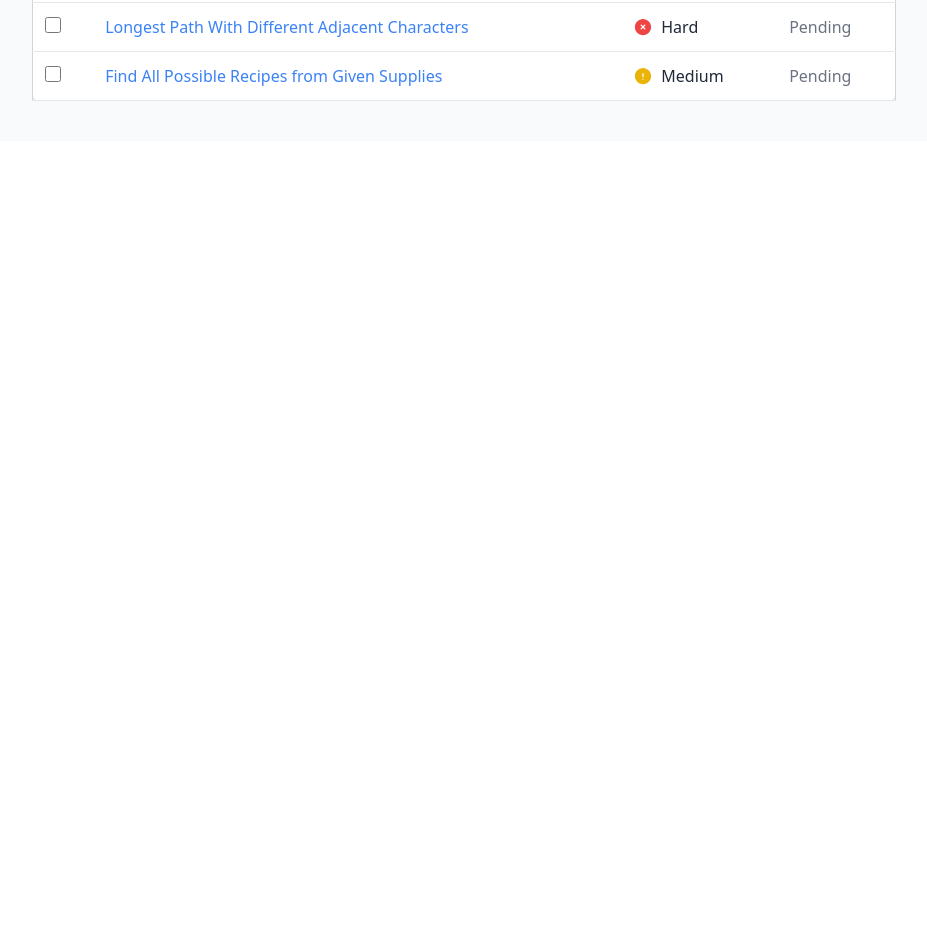
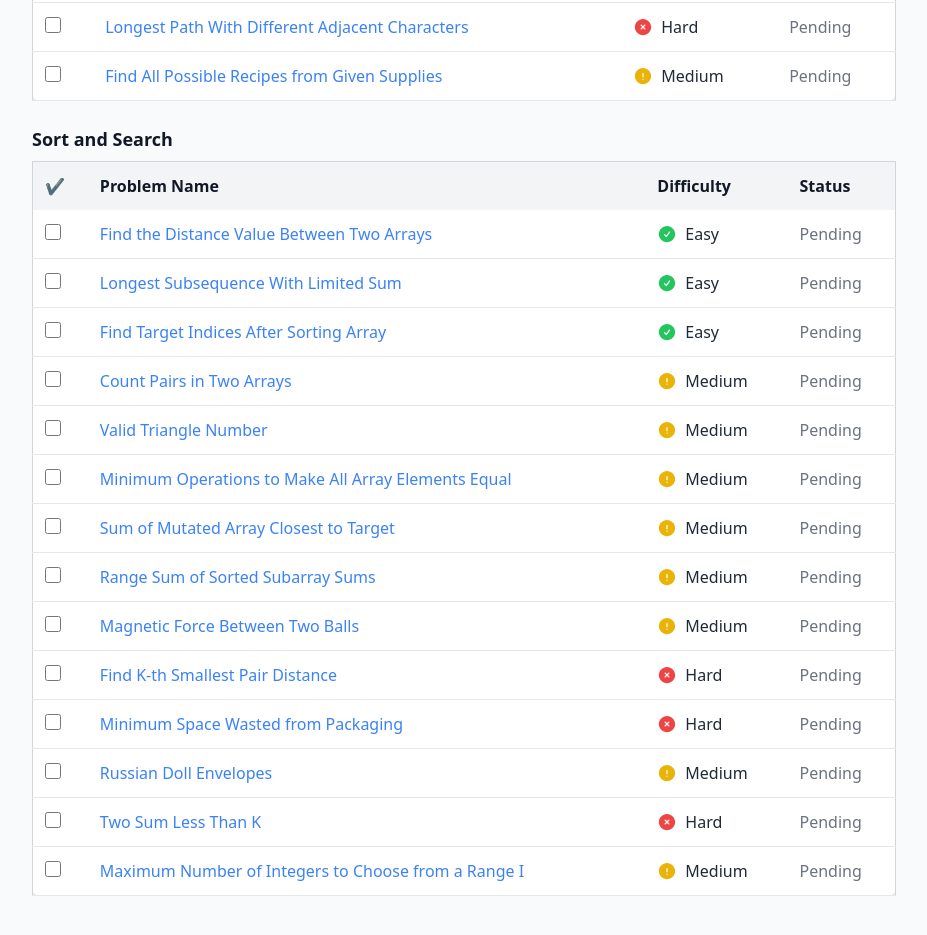
Before and after one commit to hey-shashikant/Programming-Patterns, a React (Create React App) app: page / in a window 1280 px wide. Shown: the part 8420-9355 px from the top of the page, without its empty margins (176-1103 px from the left). Before the commit the page ends 8561 px from the top, so only its background shows below. Built offline with nearby package versions, Linux system fonts and the light colour scheme.

Commit message:
Sort and Search

```diff
--- a/src/data/PatternData.js
+++ b/src/data/PatternData.js
@@ -226,6 +226,26 @@ const PatternData = [
     { id: "p137", name: "Longest Path With Different Adjacent Characters", link: "https://leetcode.com/problems/longest-path-with-different-adjacent-characters/description/", difficulty: "Hard", done: false },
     { id: "p138", name: "Find All Possible Recipes from Given Supplies", link: "https://leetcode.com/problems/find-all-possible-recipes-from-given-supplies/description/", difficulty: "Medium", done: false }
   ]
+},
+{
+  id: 16,
+  name: "Sort and Search",
+  problems: [
+    { id: "p139", name: "Find the Distance Value Between Two Arrays", link: "https://leetcode.com/problems/find-the-distance-value-between-two-arrays/", difficulty: "Easy", done: false },
+    { id: "p140", name: "Longest Subsequence With Limited Sum", link: "https://leetcode.com/problems/longest-subsequence-with-limited-sum/", difficulty: "Easy", done: false },
+    { id: "p141", name: "Find Target Indices After Sorting Array", link: "https://leetcode.com/problems/find-target-indices-after-sorting-array/description/", difficulty: "Easy", done: false },
+    { id: "p142", name: "Count Pairs in Two Arrays", link: "https://leetcode.com/problems/count-pairs-in-two-arrays/description/", difficulty: "Medium", done: false },
+    { id: "p143", name: "Valid Triangle Number", link: "https://leetcode.com/problems/valid-triangle-number/", difficulty: "Medium", done: false },
+    { id: "p144", name: "Minimum Operations to Make All Array Elements Equal", link: "https://leetcode.com/problems/minimum-operations-to-make-all-array-elements-equal/", difficulty: "Medium", done: false },
+    { id: "p145", name: "Sum of Mutated Array Closest to Target", link: "https://leetcode.com/problems/sum-of-mutated-array-closest-to-target/", difficulty: "Medium", done: false },
+    { id: "p146", name: "Range Sum of Sorted Subarray Sums", link: "https://leetcode.com/problems/range-sum-of-sorted-subarray-sums/", difficulty: "Medium", done: false },
+    { id: "p147", name: "Magnetic Force Between Two Balls", link: "https://leetcode.com/problems/magnetic-force-between-two-balls/description/", difficulty: "Medium", done: false },
+    { id: "p148", name: "Find K-th Smallest Pair Distance", link: "https://leetcode.com/problems/find-k-th-smallest-pair-distance/", difficulty: "Hard", done: false },
+    { id: "p149", name: "Minimum Space Wasted from Packaging", link: "https://leetcode.com/problems/minimum-space-wasted-from-packaging/", difficulty: "Hard", done: false },
+    { id: "p150", name: "Russian Doll Envelopes", link: "https://leetcode.com/problems/russian-doll-envelopes/", difficulty: "Medium", done: false },
+    { id: "p151", name: "Two Sum Less Than K", link: "https://leetcode.com/problems/two-sum-less-than-k/description/", difficulty: "Hard", done: false },
+    { id: "p152", name: "Maximum Number of Integers to Choose from a Range I", link: "https://leetcode.com/problems/maximum-number-of-integers-to-choose-from-a-range-i/", difficulty: "Medium", done: false }
+  ]
 }
 ];
 
```
